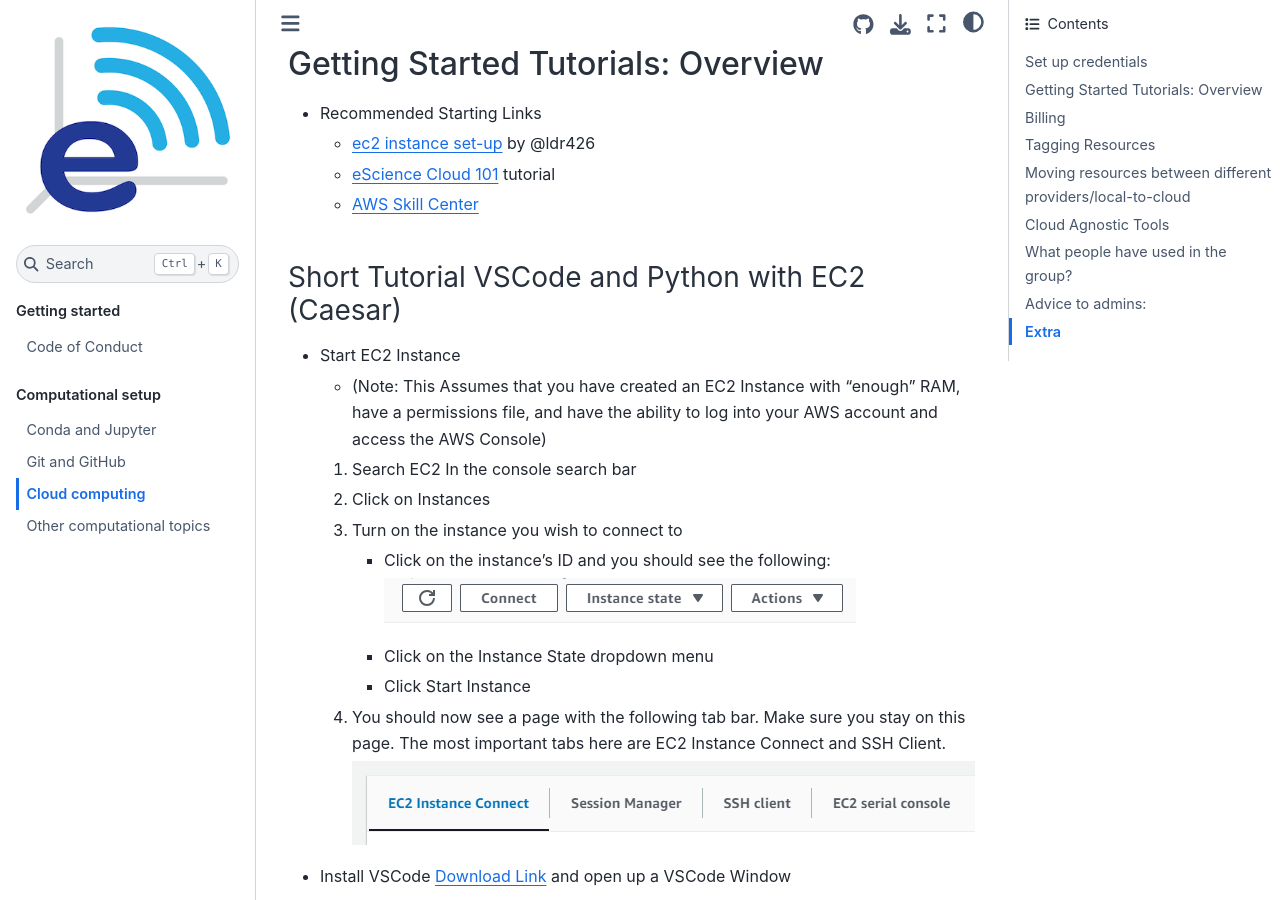
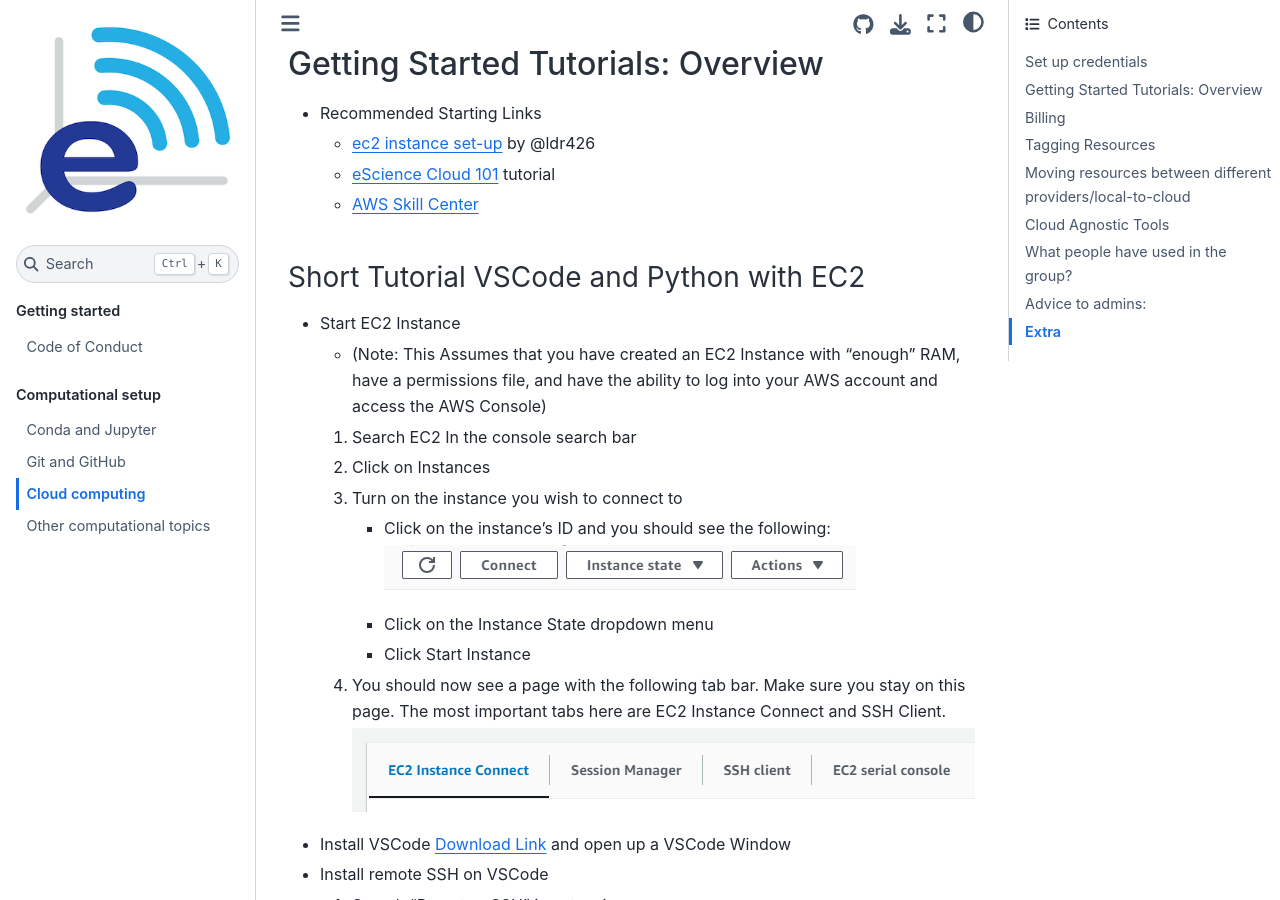
Before and after one commit to uw-echospace/group-docs, a Jupyter Book: the page built from docs/source/compute-cloud.md, in a window 1280 px wide and 900 px high, scrolled down 918 px. Built offline with Jupyter Book 1.0.4 settings and Sphinx 7.4.7 and the Sphinx Book theme 1.1.4, drawn with Linux system fonts in a browser that asks for light colours.

Commit message:
Remove Caesar name from compute-cloud.md
* remove Caesar name from compute-cloud.md

```diff
--- a/docs/source/compute-cloud.md
+++ b/docs/source/compute-cloud.md
@@ -29,7 +29,7 @@
     * [eScience Cloud 101](https://cloudmaven.github.io/documentation/aws_overview.html) tutorial
     * [AWS Skill Center](https://aws.amazon.com/training/skills-centers/seattle-skills-center/)
 
-### Short Tutorial VSCode and Python with EC2 (Caesar)
+### Short Tutorial VSCode and Python with EC2
 - Start EC2 Instance
     - (Note: This Assumes that you have created an EC2 Instance with "enough" RAM, have a permissions file, and have the ability to log into your AWS account and access the AWS Console)
     1) Search EC2 In the console search bar
```
